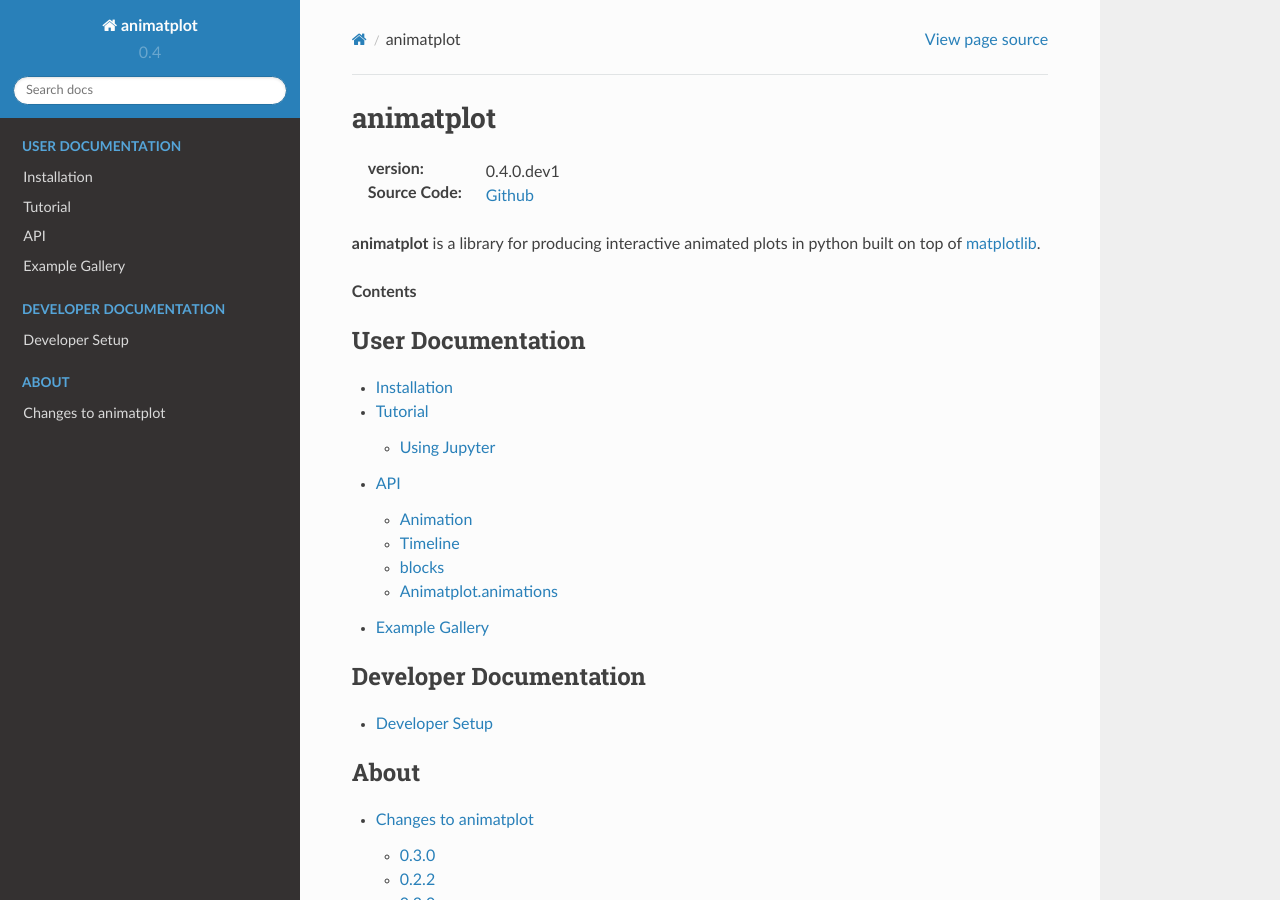
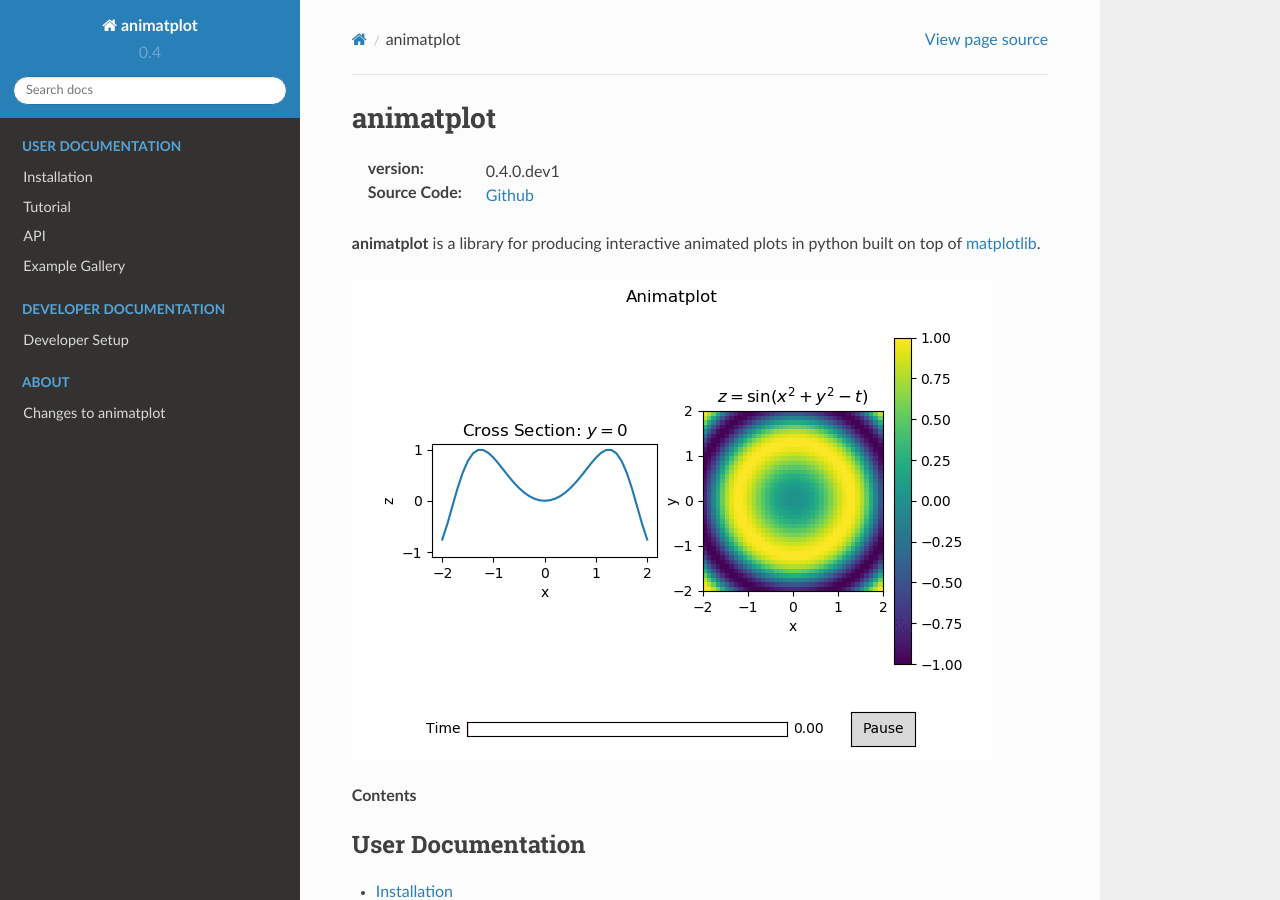
Before and after one commit to t-makaro/animatplot, a Sphinx documentation site: the page built from docs/source/index.rst, in a window 1280 px wide and 900 px high. Built offline with Sphinx 7.4.7 and the Read the Docs theme 2.0.0, drawn with Linux system fonts in a browser that asks for light colours.

Commit message:
add cover image

```diff
--- a/docs/source/index.rst
+++ b/docs/source/index.rst
@@ -7,6 +7,8 @@
     `Github`_
 
 **animatplot** is a library for producing interactive animated plots in python built on top of `matplotlib`_.
+
+.. image:: /_static/animatplot.gif
 
 **Contents**
 
```
Also changed, not shown: docs/source/_static/animatplot.gif (added).
